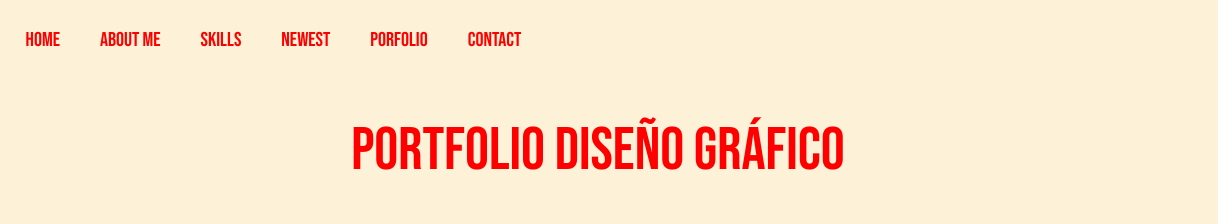
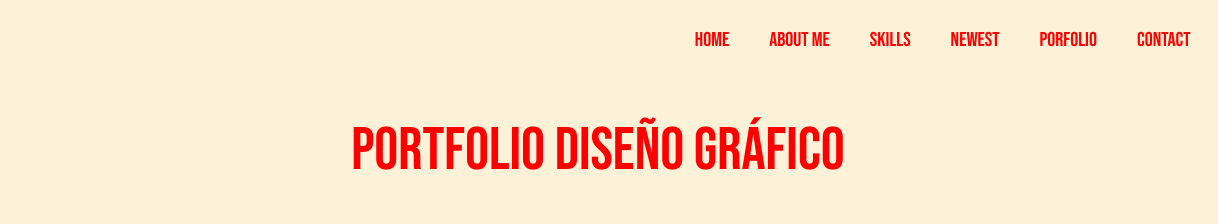
Before and after one commit to korelicious/portfolio, a plain HTML site: page index.html in a window 1280 px wide. Shown: the top 224 px of the page, 62-1280 px from the left. Drawn offline with nearby package versions, Linux system fonts and the light colour scheme; files whose address does not match are found by name.

Commit message:
alineado nav bar

```diff
--- a/styles/style.css
+++ b/styles/style.css
@@ -13,6 +13,11 @@ html{
 body{
     background-color: #FDF1D7;
 }
+
+.navbar-collapse{
+    flex-grow: 0;
+}
+
 
 
 .contenedor{
```
Also changed, not shown: index.html (+1 -3 lines).
